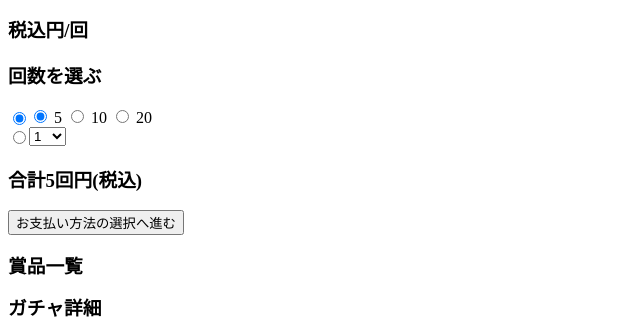
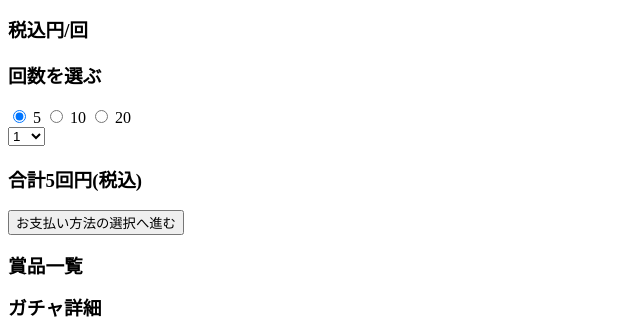
Before and after one commit to mono1981163/Wakuwaku, a CodeIgniter app: the page made by application/views/gacha/gachaDetail.php in a window 1280 px wide. Shown: the part 576-897 px from the top of the page, without its empty margins (0-640 px from the left). Run offline with CodeIgniter, Linux system fonts and the light colour scheme; data that the repository does not hold is empty.

Commit message:
change gachaDetail

```diff
--- a/application/views/gacha/gachaDetail.php
+++ b/application/views/gacha/gachaDetail.php
@@ -75,7 +75,7 @@
                     <h3 class="sp"><?php echo lang('select_times')?></h3>
                     <div class="select_contain">
                         <div class="select-with-radio">
-                            <label for=""><input type="radio" name="radio" class="custom" value="0" checked></label>
+                            <!-- <label for=""><input type="radio" name="radio" class="custom" value="0" checked></label> -->
                             <div class="switch">
                                 <input name="switch" id="one" type="radio" value="5" checked/>
                                 <label for="one" onclick="set_radio_amount1(5)" class="switch__label">5</label>
@@ -87,7 +87,7 @@
                             </div>
                         </div>
                         <div class="select-with-select">
-                            <label for=""><input type="radio" name="radio"  class="custom" value="1"></label>
+                            <!-- <label for=""><input type="radio" name="radio"  class="custom" value="1"></label> -->
                             <select name="quantity" id="quantity_select" class="select_box" onchange="setAmount()">
                                 <option value="1" selected>1</option>
                                 <option value="2">2</option>
```
